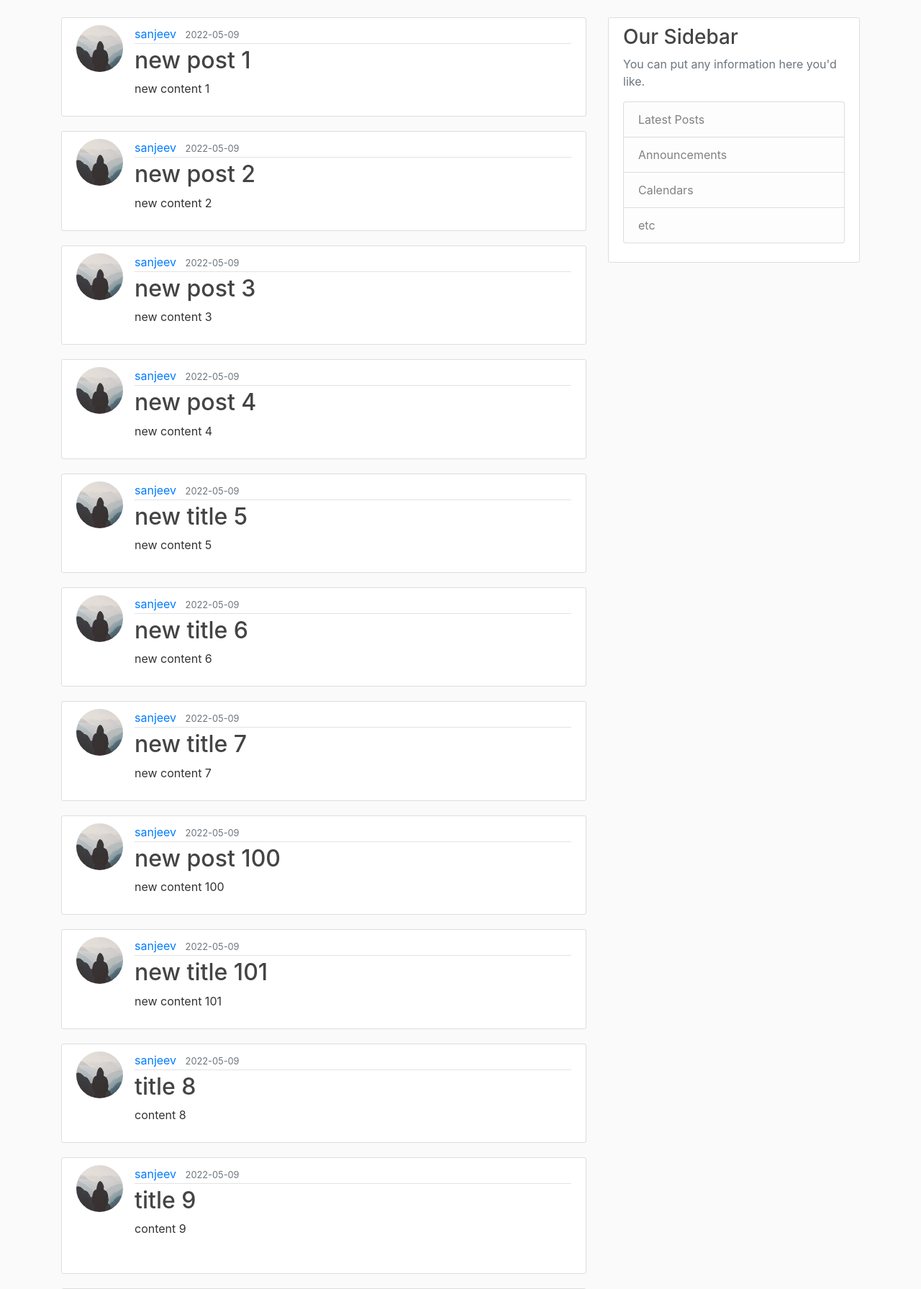
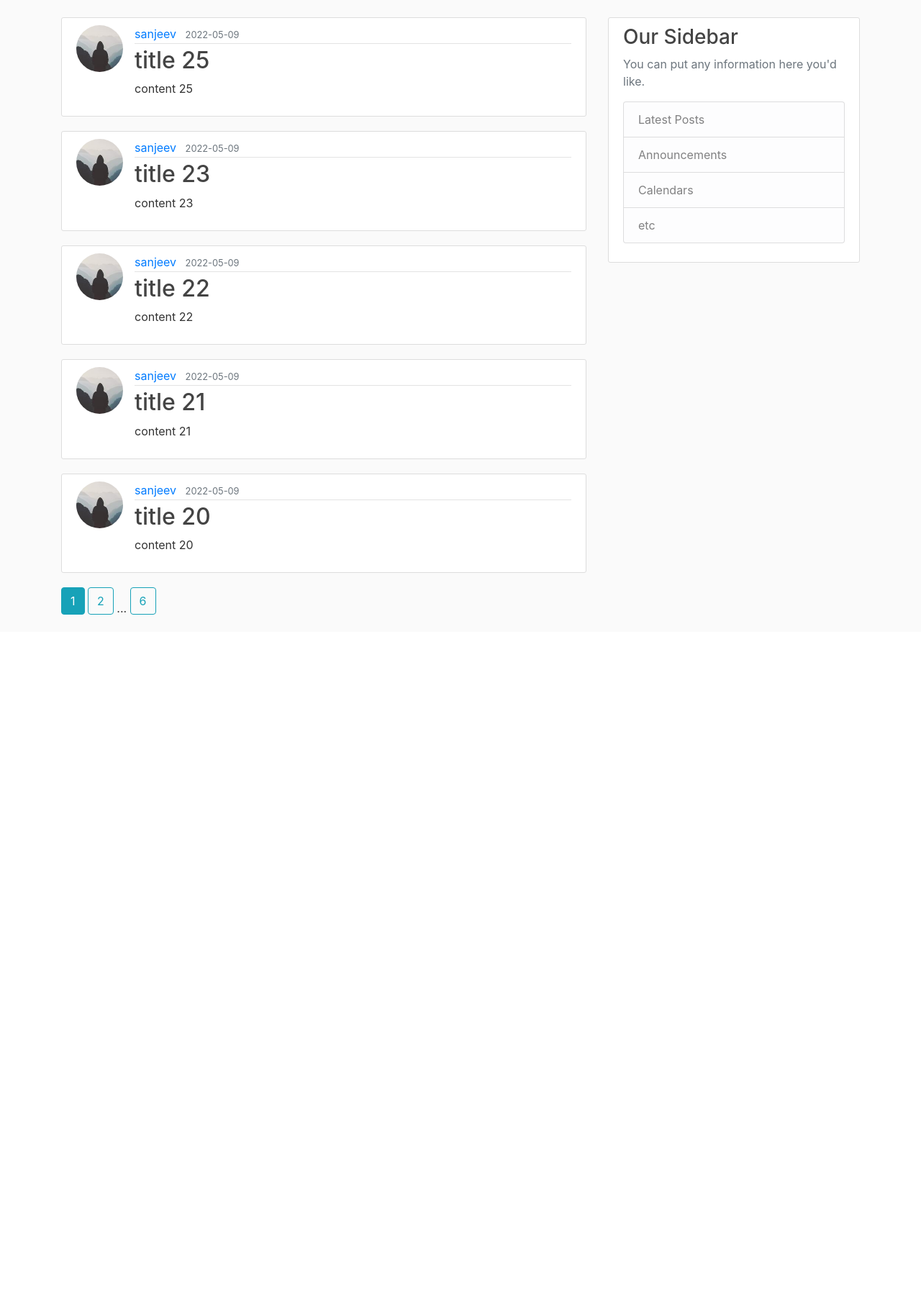
Before and after one commit to sanjeevbhusal/Ful-Stack-Flash-Blog, a Flask app: page / in a window 1280 px wide. Shown: the part 56-1847 px from the top of the page at 72% size. After the commit the page ends 910 px from the top, so only its background shows below. Run offline with Flask 2, Linux system fonts and the light colour scheme; data comes from the database, SQL or seed files in the repository; both versions use the stored data as it was after the commit.

Commit message:
Added pagination and filtered post by recent published date

```diff
--- a/flaskblog/routes.py
+++ b/flaskblog/routes.py
@@ -8,7 +8,10 @@ from flask_login import login_user, current_user, logout_user, login_required
 
 @app.route("/")
 def home():
-    posts = Post.query.all()
+    page = request.args.get("page", 1 , type=int)
+    posts = Post.query.order_by(Post.date_posted.desc()).paginate(page = page, per_page = 5)
+    for page_num in posts.iter_pages():
+        print(page_num)
     return render_template("app.html", title="Home Page", posts=posts)
 
 
--- a/flaskblog/templates/app.html
+++ b/flaskblog/templates/app.html
@@ -1,5 +1,5 @@
 {% extends "layout.html" %} {% block title %} {{ title }} {% endblock title %}
-{% block content %} {% for post in posts %}
+{% block content %} {% for post in posts.items %}
 <article class="media content-section">
     <img class="rounded-circle article-img" src={{ url_for("static", filename="profile_pic/" + post.author.image_file )
         }}>
@@ -13,4 +13,16 @@
     </div>
 </article>
 {% endfor %}
+{% for page in posts.iter_pages(left_edge = 1, right_edge = 1, left_current = 1, right_current = 2) %}
+{% if page %}
+{% if posts.page == page %}
+<a class="btn btn-info  mb-4" href=" {{ url_for('home', page= page) }} ">{{ page }}</a>
+{% else %}
+<a class="btn btn-outline-info mb-4" href=" {{ url_for('home', page= page) }} ">{{ page }}</a>
+{% endif %}
+{% else %}
+...
+
+{% endif %}
+{% endfor %}
 {% endblock content %}
--- a/flaskblog/templates/post.html
+++ b/flaskblog/templates/post.html
@@ -5,8 +5,8 @@
         }}>
     <div class="media-body">
         <div class="article-metadata">
-            <a class="mr-2" href="#">{{ post.author.username }}</a>
-            <small class="text-muted">{{ post.date_posted.strftime('%Y-%m-%d') }}</small>
+            <h5 class="mr-2" style="display: inline-block">{{ post.author.username }}</h5>
+            <h6 class="text-muted" style="display: inline-block">{{ post.date_posted.strftime('%Y-%m-%d') }}</h6>
             {% if post.author.username == current_user.username %}
             <div>
                 <a class="btn btn-secondary btn-sm mt-1 mb-1" href="{{ url_for('update_post', post_id=post.id) }}">
@@ -17,7 +17,7 @@
             </div>
             {% endif %}
         </div>
-        <h2><a class="article-title" href="#">{{ post.title }}</a></h2>
+        <h2 class="article-title">{{ post.title }}</h2>
         <p class="article-content">{{ post.content }}</p>
     </div>
 </article>
```
Also changed, not shown: notes.txt (+8 -0 lines), flaskblog/site.db.
